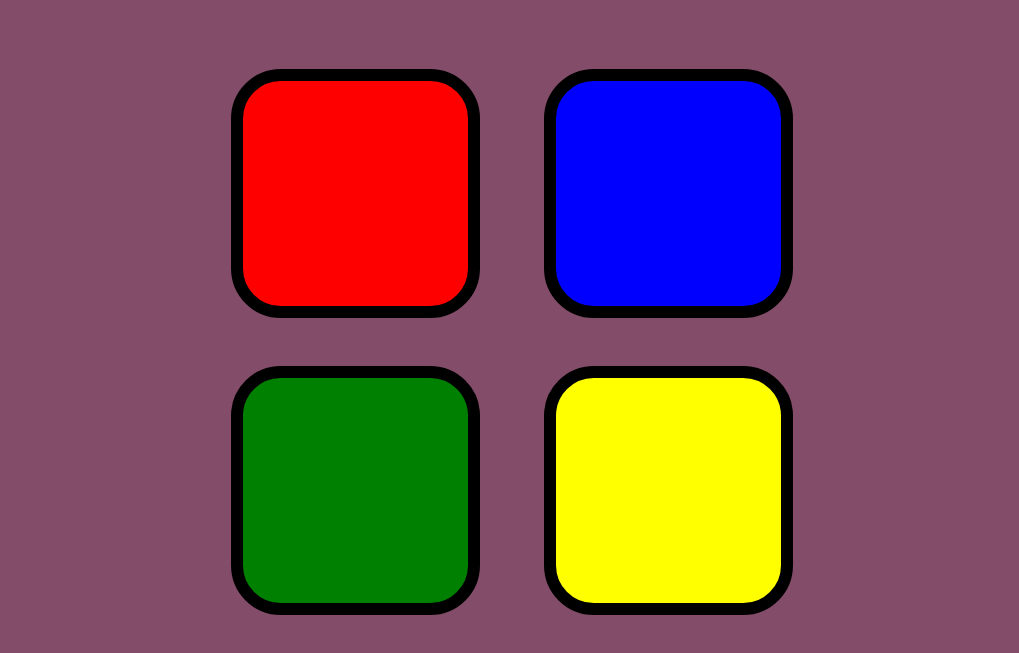
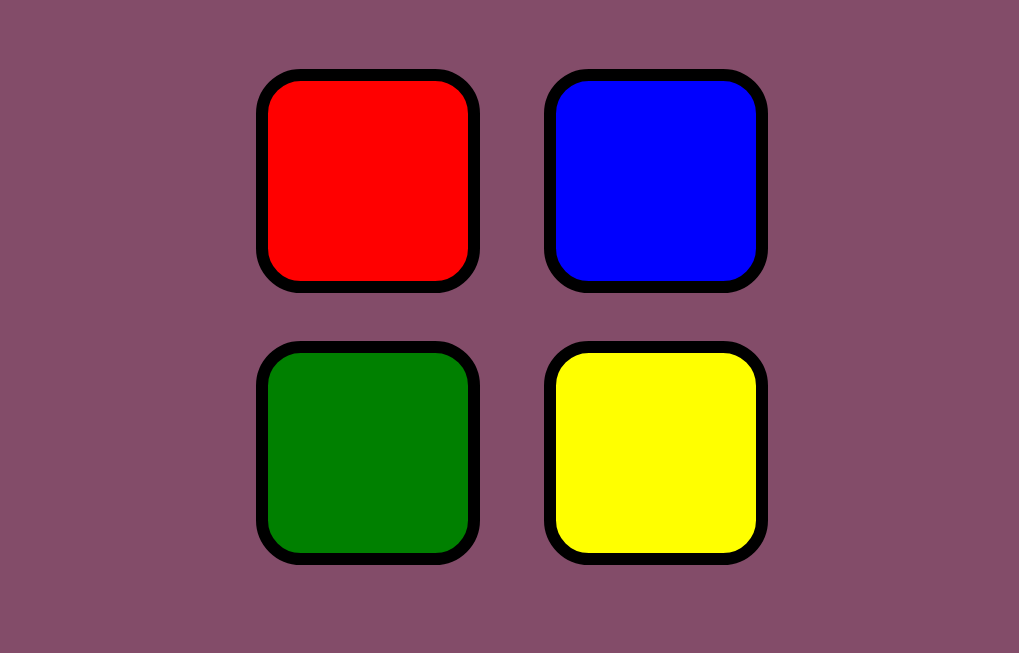
Before and after one commit to broodj/simonGame, a plain HTML site: page index.html in a window 1280 px wide. Shown: the part 99-752 px from the top of the page, without its empty margins (128-1147 px from the left). Drawn offline with nearby package versions, Linux system fonts and the light colour scheme.

Commit message:
Change square size to 200 pixels

```diff
--- a/styles.css
+++ b/styles.css
@@ -17,11 +17,11 @@ body {
 }
 
 .btn {
-  display:inline-block;
+  display: inline-block;
   border: 0.75rem solid black;
   border-radius: 20%;
-  height: 225px;
-  width: 225px;
+  height: 200px;
+  width: 200px;
   margin: 1.5rem;
 }
 
```
